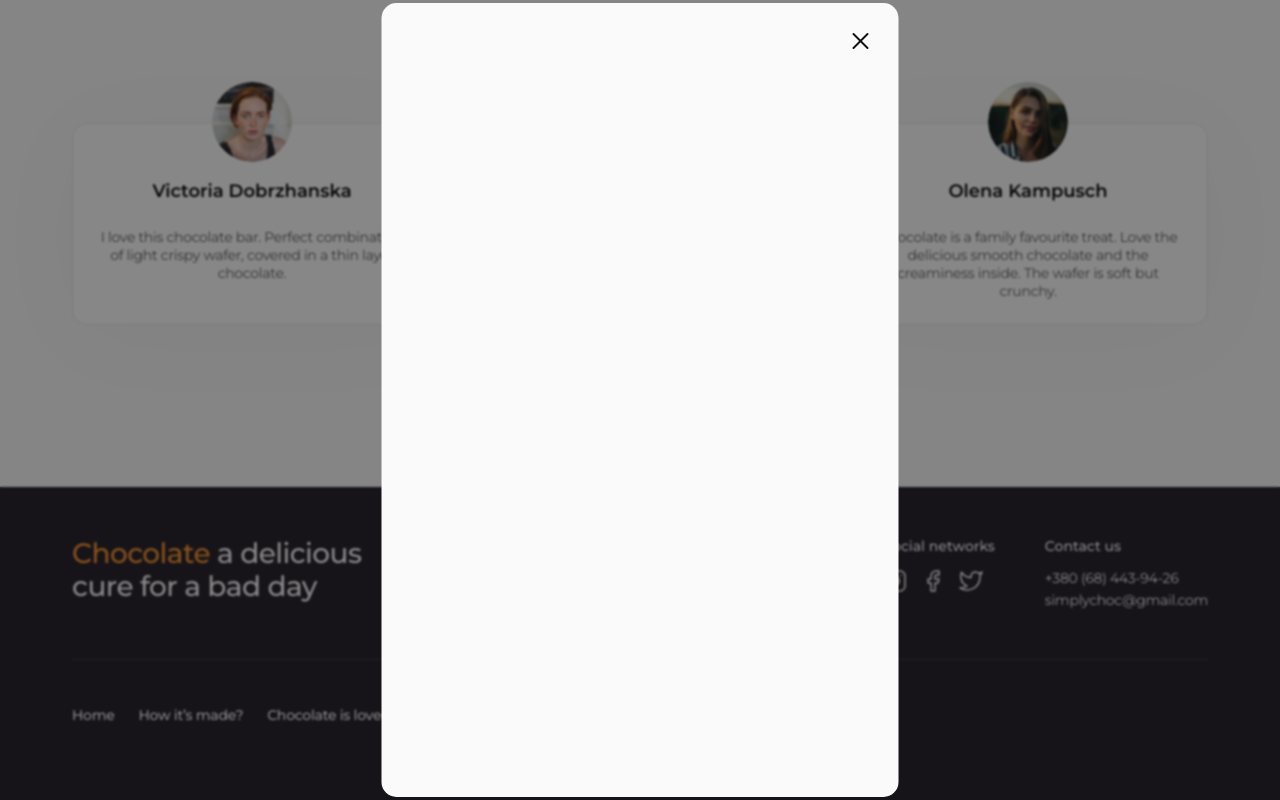
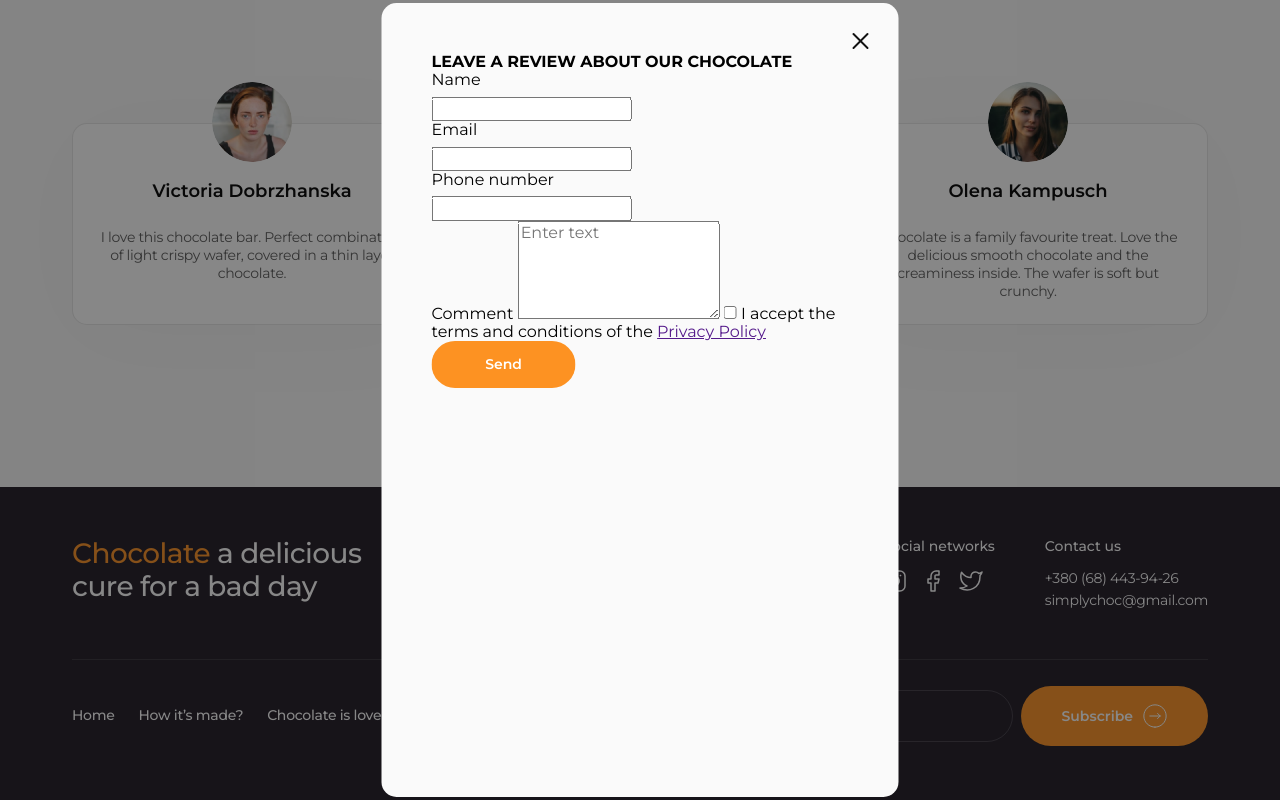
Before and after one commit to goitacademy-lectures/feon-95, a plain HTML site: page index.html in a window 1280 px wide. Both pictures are taken after a click on the button "Leave a review". Shown: the part 4769-5569 px from the top of the page. Drawn offline with nearby package versions, Linux system fonts and the light colour scheme; files whose address does not match are found by name.

Commit message:
add module 05

```diff
--- a/css/styles.css
+++ b/css/styles.css
@@ -1,4 +1,5 @@
 :root {
+  scroll-behavior: smooth;
   /* Fonts */
   --primary-font: 'Montserrat', sans-serif;
 
@@ -31,23 +32,6 @@ body {
   color: var(--primary-color);
   background-color: var(--body-bg-cl);
 }
-/* body::before {
-    content: '';
-    position: absolute;
-    top: 0;
-    left: 0;
-    z-index: -1;
-
-    display: block;
-    width: 100%;
-    height: 100vh;
-    max-height: 64vh;
-
-    background-image: url(../images/hero/people-office-1.jpg);
-    background-size: cover;
-    background-position: center;
-    background-repeat: no-repeat;
-  } */
 /* reset start */
 h1,
 h2,
@@ -486,6 +470,7 @@ button {
   background-color: #4c4c4c;
   border: 1px solid #eceded;
 }
+
 /**
   |============================
   | Products styles
@@ -555,10 +540,10 @@ button {
 .bestsellers-list-item {
   background-color: var(--light-cl);
   border-radius: 15px;
-  overflow: hidden;
 }
 .bestsellers-box {
   position: relative;
+  border-radius: 15px 15px 0px 0px;
   overflow: hidden;
 }
 .bestsellers-list-img {
@@ -568,10 +553,6 @@ button {
   top: 0;
   left: 0;
   transform: translateY(100%);
-  transition-property: transform;
-  transition-duration: 400ms;
-  transition-timing-function: ease;
-  will-change: transform;
 
   width: 100%;
   height: 100%;
@@ -580,35 +561,36 @@ button {
   align-items: center;
   justify-content: center;
   padding: 40px;
-}
-.overlay::before {
-  content: '';
-  position: absolute;
-  top: 0;
-  left: 0;
-  z-index: -1;
-  width: 100%;
-  height: 100%;
 
   background-image: linear-gradient(160deg, rgba(253, 253, 255, 0.1), rgba(8, 2, 21, 0));
-  backdrop-filter: blur(8px);
-  opacity: 0;
-  transform: scale(0.3);
-  transition: opacity 400ms ease-in-out 250ms, transform 400ms ease-in-out 250ms;
+  backdrop-filter: blur(0px);
+
+  transition-property: transform, backdrop-filter;
+  transition-duration: 500ms, 300ms;
+  transition-timing-function: ease;
+  transition-delay: 800ms, 0s;
 }
 
-.bestsellers-list-item:hover .overlay::before {
-  opacity: 1;
-  transform: scale(1);
-}
 .bestsellers-list-item:hover .overlay {
   transform: translateY(0);
+  backdrop-filter: blur(8px);
+  transition-delay: 0s, 500ms;
 }
 .overlay-text {
   color: #fafafa;
   font-size: 14px;
   line-height: 1.29;
   letter-spacing: -0.02em;
+  filter: blur(2px);
+  opacity: 0;
+
+  transition: filter 400ms ease 0ms, opacity 400ms ease 0ms;
+}
+
+.bestsellers-list-item:hover .overlay-text {
+  filter: blur(0px);
+  opacity: 1;
+  transition-delay: 800ms;
 }
 .bestsellers-wrapper {
   padding: 28px;
@@ -683,6 +665,7 @@ button {
   display: block;
   margin: 0 auto;
 }
+
 /**
   |============================
   | Footer styles
@@ -731,6 +714,11 @@ button {
   gap: 14px;
 }
 .footer-contatcs {
+}
+.footer-bottom {
+  display: flex;
+  justify-content: space-between;
+  align-items: center;
 }
 .footer-menu {
   display: flex;
@@ -784,6 +772,45 @@ button {
   color: var(--accent-cl);
 }
 
+/* footer form */
+.footer-form {
+  display: flex;
+  align-items: center;
+  gap: 8px;
+}
+.footer-form-input {
+  width: 313px;
+  height: 52px;
+  padding: 14px 24px;
+
+  font-size: 18px;
+  letter-spacing: -0.02em;
+  color: var(--light-cl);
+
+  outline: transparent;
+  background-color: transparent;
+  border-radius: 30px;
+  border: 1.5px solid rgba(255, 255, 255, 0.15);
+
+  transition: border-color var(--animation);
+}
+.footer-form-input:focus {
+  border-color: #fd9222;
+}
+.footer-form-input::placeholder {
+  color: rgba(255, 255, 255, 0.3);
+}
+.footer-btn {
+  display: inline-flex;
+  align-items: center;
+  gap: 10px;
+  padding: 17px 40px;
+}
+.footer-btn-icon {
+  fill: none;
+  stroke: var(--light-cl);
+}
+
 /**
   |============================
   | Modal window
@@ -798,7 +825,6 @@ button {
   height: 100%;
 
   background-color: rgba(17, 17, 17, 0.5);
-  backdrop-filter: blur(1px);
 
   transition: opacity 300ms ease-out, visibility 300ms ease-out;
 }
@@ -816,6 +842,8 @@ button {
 
   width: 517px;
   min-height: 794px;
+  padding: 50px;
+
   border-radius: 15px;
   background-color: #fafafa;
 
@@ -840,3 +868,26 @@ button {
 }
 .modal-btn-icon {
 }
+.modal-caption {
+}
+/* modal form */
+.modal-form {
+}
+.modal-form-label {
+}
+.modal-form-field {
+}
+.modal-form-input {
+}
+.modal-form-icon {
+}
+.modal-form-comment {
+}
+.modal-form-agrement {
+}
+.checkbox {
+}
+.modal-form-desc {
+}
+.modal-form-btn {
+}
--- a/index.html
+++ b/index.html
@@ -616,6 +616,7 @@
             </div>
           </address>
         </div>
+        <div class="footer-bottom">
           <ul class="footer-menu list">
             <li class="footer-menu-item">
               <a class="footer-menu-link link" href="#home">Home</a>
@@ -627,6 +628,21 @@
               <a class="footer-menu-link link" href="#reviews">Chocolate is loved</a>
             </li>
           </ul>
+          <form class="footer-form" name="subscribe_form">
+            <input
+              class="footer-form-input"
+              name="subscribe_email"
+              type="email"
+              placeholder="Enter your email"
+            />
+            <button class="footer-btn btn btn-accent" type="submit">
+              Subscribe
+              <svg class="footer-btn-icon" width="24" height="24">
+                <use href="./images/sprite.svg#icon-arrow-left"></use>
+              </svg>
+            </button>
+          </form>
+        </div>
       </div>
     </footer>
 
@@ -638,9 +654,55 @@
             <use href="./images/sprite.svg#modal-close"></use>
           </svg>
         </button>
+
+        <strong class="modal-caption">LEAVE A REVIEW ABOUT OUR CHOCOLATE</strong>
+
+        <form class="modal-form" name="review_form">
+          <label class="modal-form-label" for="user_name">Name</label>
+          <div class="modal-form-field">
+            <input class="modal-form-input" type="text" name="user_name" placeholder="" />
+            <svg class="modal-form-icon" width="24" height="24">
+              <use href="./images/sprite.svg#"></use>
+            </svg>
+          </div>
+          <label class="modal-form-label" for="user_name">Email</label>
+          <div class="modal-form-field">
+            <input class="modal-form-input" type="email" name="user_email" placeholder="" />
+            <svg class="modal-form-icon" width="24" height="24">
+              <use href="./images/sprite.svg#"></use>
+            </svg>
+          </div>
+          <label class="modal-form-label" for="user_name">Phone number</label>
+          <div class="modal-form-field">
+            <input class="modal-form-input" type="tel" name="user_phone" placeholder="" />
+            <svg class="modal-form-icon" width="24" height="24">
+              <use href="./images/sprite.svg#"></use>
+            </svg>
+          </div>
+
+          <label class="modal-form-label" for="user_comment">Comment</label>
+          <textarea
+            class="modal-form-comment"
+            name="user_comment"
+            id="user_comment"
+            rows="5"
+            placeholder="Enter text"
+          ></textarea>
+
+          <label class="modal-form-agrement">
+            <input class="checkbox" type="checkbox" name="user_agreement" />
+            <span class="modal-form-desc">
+              I accept the terms and conditions of the
+              <a href="" target="_blank" rel="noopener noreferrer">Privacy Policy</a>
+            </span>
+          </label>
+
+          <button class="modal-form-btn btn btn-accent" type="submit">Send</button>
+        </form>
       </div>
     </div>
 
     <script src="./js/modal.js"></script>
+    <!-- <script src="./js/form.js"></script> -->
   </body>
 </html>
```
Also changed, not shown: js/form.js (added, +12 -0 lines), 1 other file. Lines whose indentation alone changed are shown as unchanged.
